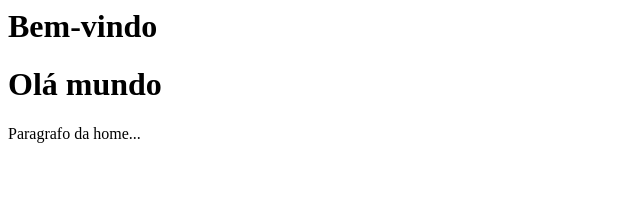
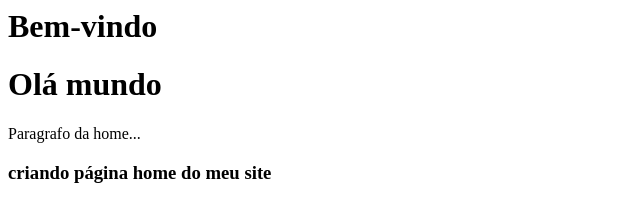
Before and after one commit to jGsouzaJr/gitSujDev, a plain HTML site: page index.html in a window 1280 px wide. Shown: the whole page, without its empty margins (0-640 px from the left). Drawn offline with Linux system fonts and the light colour scheme.

Commit message:
Criando descricao na pagina home

```diff
--- a/index.html
+++ b/index.html
@@ -1,3 +1,5 @@
 <h1>Bem-vindo</h1>
 <h1>Olá mundo</h1>
 <p>Paragrafo da home...</p>
+
+<h3>criando página home do meu site</h3>
```
